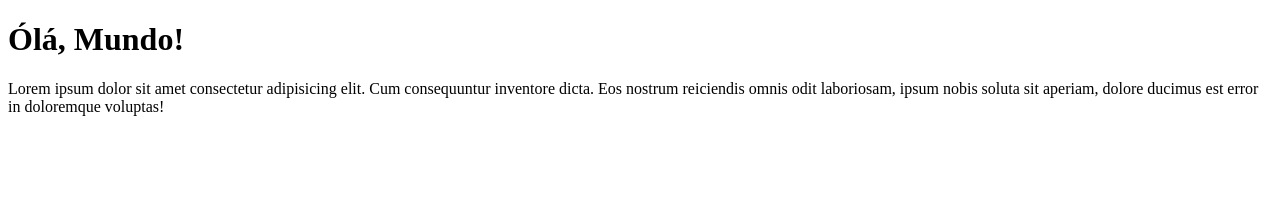
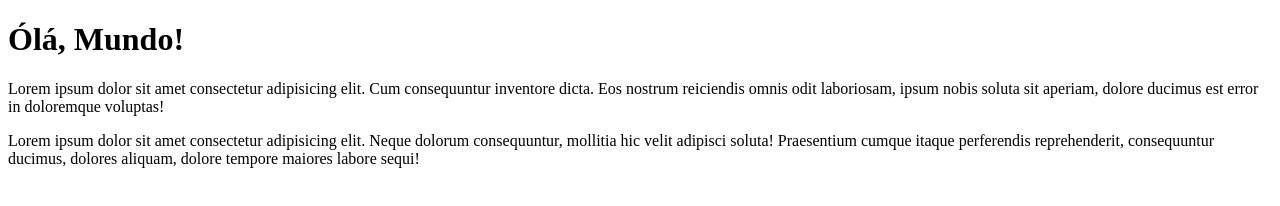
Before and after one commit to fpsnetodf/Ola-Mundo, a plain HTML site: page Site Exemplo/index.html in a window 1280 px wide. Drawn offline with Linux system fonts and the light colour scheme.

Commit message:
adicionei outro paragrafo

```diff
--- a/Site Exemplo/index.html
+++ b/Site Exemplo/index.html
@@ -9,5 +9,6 @@
 <body>
     <h1>Ólá, Mundo!</h1>
     <p>Lorem ipsum dolor sit amet consectetur adipisicing elit. Cum consequuntur inventore dicta. Eos nostrum reiciendis omnis odit laboriosam, ipsum nobis soluta sit aperiam, dolore ducimus est error in doloremque voluptas!</p>
+    <p>Lorem ipsum dolor sit amet consectetur adipisicing elit. Neque dolorum consequuntur, mollitia hic velit adipisci soluta! Praesentium cumque itaque perferendis reprehenderit, consequuntur ducimus, dolores aliquam, dolore tempore maiores labore sequi!</p>
 </body>
 </html>
```
